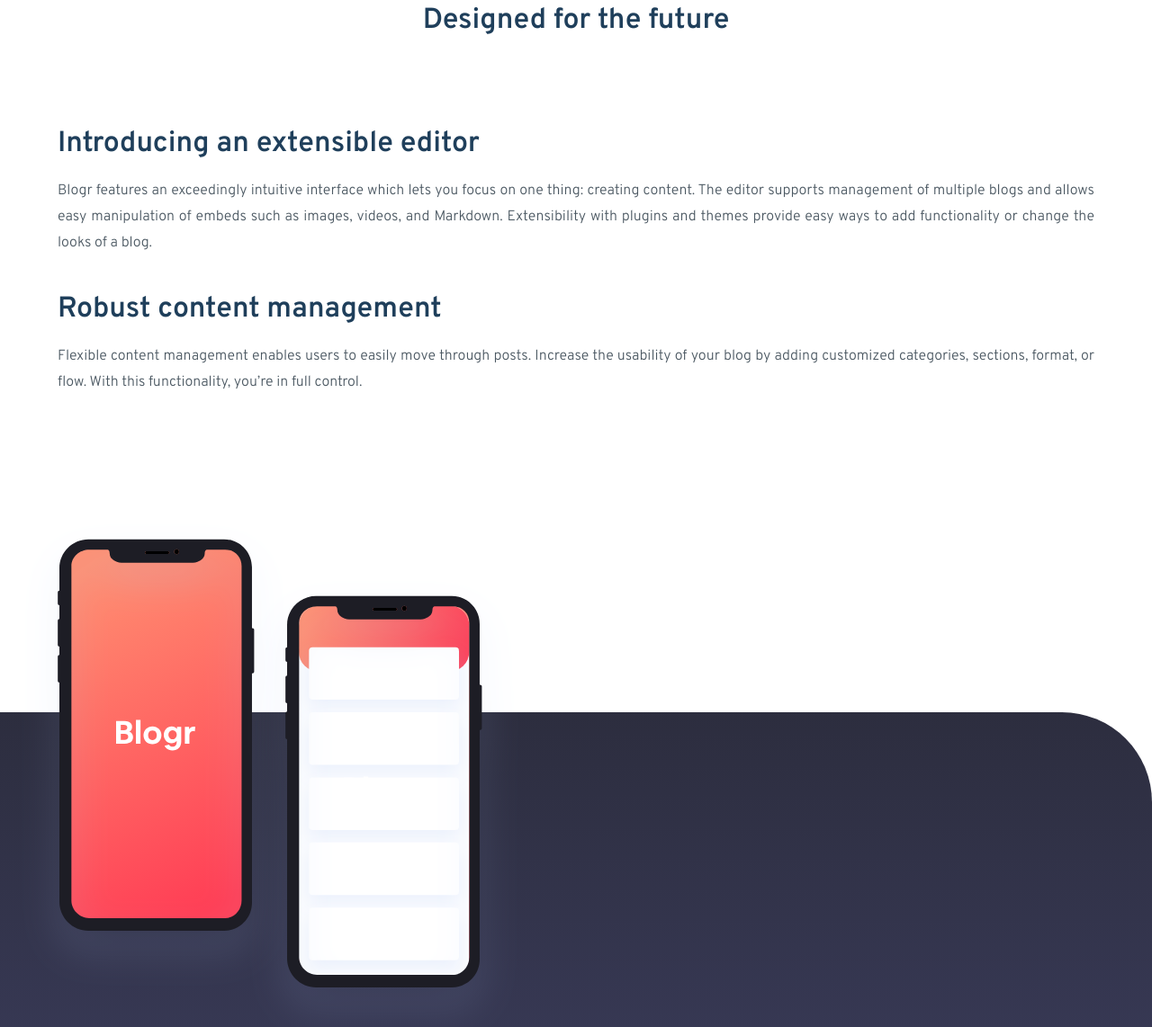
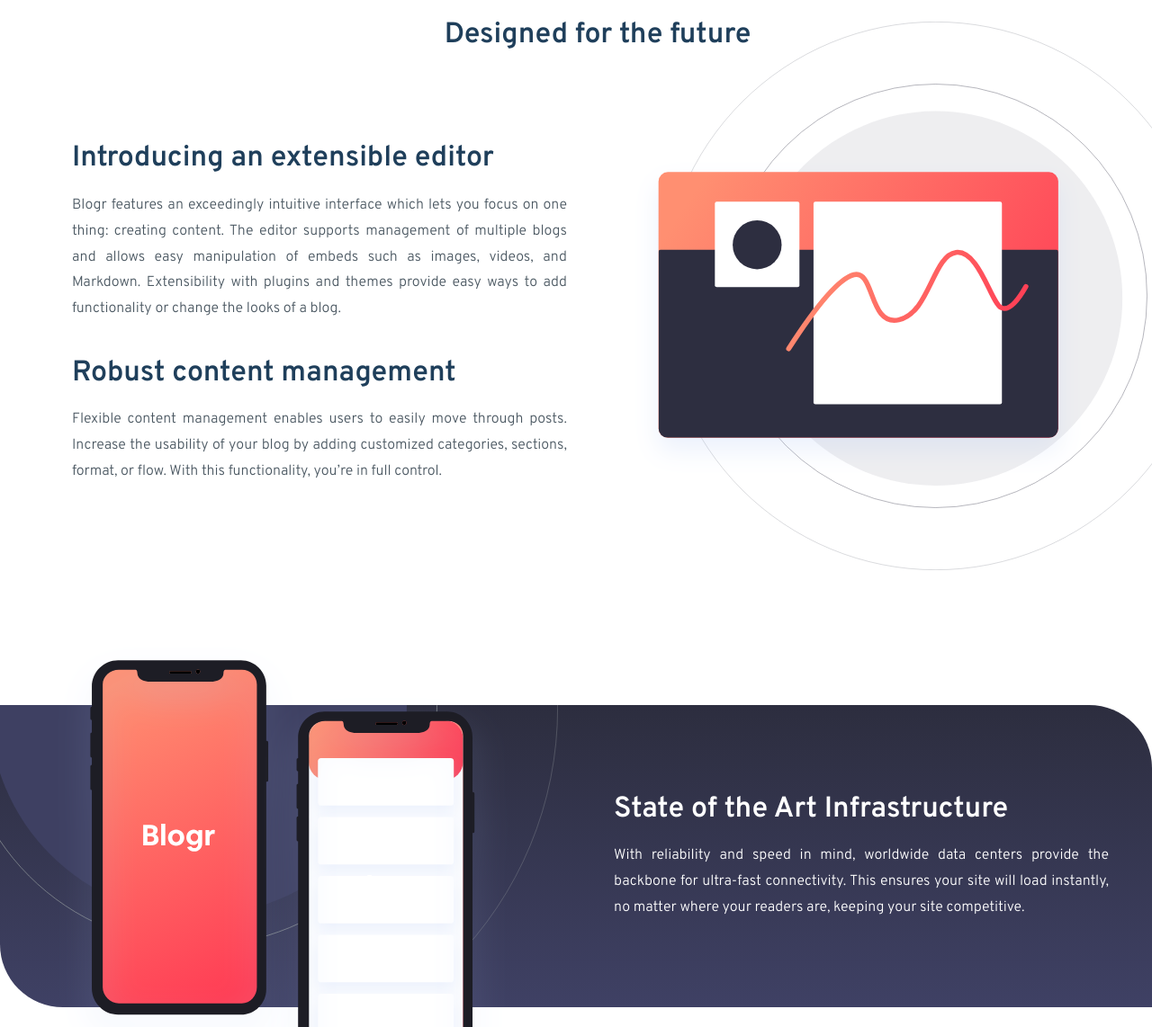
Before and after one commit to Gautham-22/blogr-landing-page, a plain HTML site: page index.html in a window 1280 px wide. Shown: the part 590-1732 px from the top of the page at 90% size. Drawn offline with Linux system fonts and the light colour scheme; files whose address does not match are found by name.

Commit message:
added desktop layout for section1&2

```diff
--- a/index.html
+++ b/index.html
@@ -104,11 +104,13 @@
     <section id="section2">
       <div class="container">
         <img src="./images/illustration-phones.svg" alt="illustration-phones" id="illustration-phones">
-        <h1 class="section2__title">State of the Art Infrastructure</h1>
-        <p>
-          With reliability and speed in mind, worldwide data centers provide the backbone for ultra-fast connectivity.
-          This ensures your site will load instantly, no matter where your readers are, keeping your site competitive.
-        </p>
+        <div>
+          <h1 class="section2__title">State of the Art Infrastructure</h1>
+          <p>
+            With reliability and speed in mind, worldwide data centers provide the backbone for ultra-fast connectivity.
+            This ensures your site will load instantly, no matter where your readers are, keeping your site competitive.
+          </p>
+        </div>
       </div>
     </section>
 
--- a/index.js
+++ b/index.js
@@ -25,9 +25,9 @@
 })
 
 function mobileLayout() {
-    illustrationEditor.src = "./images/illustration-editor-mobile.svg";
+    // illustrationEditor.src = "./images/illustration-editor-mobile.svg";
 }
 
 function desktopLayout() {
-    illustrationEditor.src = "./images/illustration-editor-desktop.svg";
+    // illustrationEditor.src = "./images/illustration-editor-desktop.svg";
 }
--- a/styles.css
+++ b/styles.css
@@ -115,7 +115,7 @@
 }
 
 #section1 .col, #section1 .col div {
-    margin: 2.5em 0em;
+    margin: 2.3em 0em;
 }
 
 .section1__title, .section3__title {
@@ -217,38 +217,15 @@
         width: min(100%,1300px);
         margin: 0 auto;
     }
-    section {
-        text-align: start;
-    }
-    .row {
-        display: flex;
-        flex-direction: row-reverse;
-        justify-content: space-between;
-        align-items: center;
-    }
     /* header styles */
     header {
         background: url("./images/bg-pattern-intro.svg") left 30% bottom 47%/2000px no-repeat, linear-gradient(to bottom,var(--very-light-red),var(--light-red));
     }
-    /* section1 styles */
-    #section1 {
-        padding: 2em 4em;
-        overflow: hidden;
+    /* section1 & section2 styles */
+    #section1 .row, #section2 .container div {
+        max-width: 550px;
+        margin: 0 auto;
     }
-    #illustration-editor {
-        display: none;
-    }
-    #section1 p, #section2 p, #section3 p {
-        text-align-last: start;
-    }
-    #title-center {
-        text-align: center;
-    }
-    /* section2 styles */
-    #section2 {
-        background: url("./images//bg-pattern-circles.svg") top -400px left -180px/800px no-repeat, linear-gradient(to bottom,var(--dark-bg-gradient),var(--desaturated-bg-gradient));
-    }
-    /* section3 styles */
     /* footer styles */
     footer {
         padding: 4em 1.5em;
@@ -274,3 +251,77 @@
         margin: 0em;
     }
 }
+
+@media (min-width: 900px) {
+    /* general styles */
+    section {
+        text-align: start;
+    }
+    #section1 p, #section2 p, #section3 p {
+        text-align-last: start;
+    }
+    /* section1 styles */
+    #section1 {
+        margin-right: 0;
+        padding: 0em 0em 0em 2.5em;
+        background: url("./images/illustration-editor-mobile.svg") center right -10%/60% no-repeat;
+    }
+    #illustration-editor {
+        display: none;
+    }
+    #section1 .row {
+        width: 40%;
+        margin: 0;
+        margin-top: 2em;
+    }
+    #title-center {
+        text-align: center;
+    }
+    /* section2 styles */
+    #section2 {
+        margin: 0;
+        padding: 6em 2em;
+        position: relative;
+        border-top-right-radius: 70px;
+        border-bottom-left-radius: 70px;
+        background: url("./images/bg-pattern-circles.svg") top -400px left -180px/800px no-repeat, linear-gradient(to bottom,var(--dark-bg-gradient),var(--desaturated-bg-gradient));
+    }
+    #illustration-phones {
+        width: 400px;
+        position: absolute;
+        top: 50%;
+        left: 5%;
+        margin-bottom: 0px;
+    }
+    #section2 .container div {
+        width: min(50%,550px);
+        margin-right: 0em;
+    }
+}
+
+@media (min-width: 1100px) {
+    #section1 {
+        padding: 3em 0em 7em 3em;
+        background: url("./images/illustration-editor-desktop.svg") center right -10%/50% no-repeat;
+    }
+    #section1 .row {
+        width: 45%;
+        margin: 6em 0em 0em 2em;
+    }
+    #illustration-phones {
+        width: 500px;
+    }
+    #section2 .container div {
+        margin-right: 1em;
+    }
+}
+
+@media (min-width: 1300px) {
+    #section1 {
+        padding: 7em 0em 15em 4em;
+        background: url("./images/illustration-editor-desktop.svg") center right -300px/contain no-repeat;
+    }
+    #section2 .container div {
+        margin-right: 8em;
+    }
+}
```
